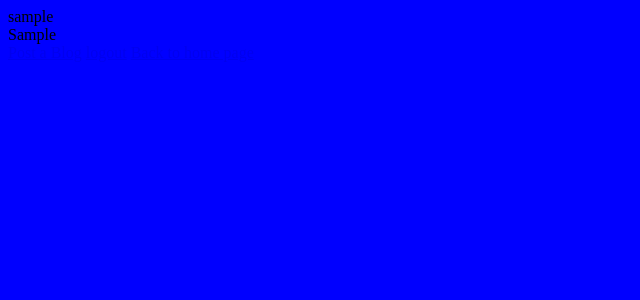
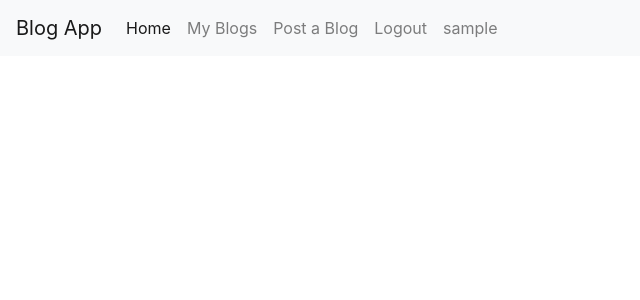
Before and after one commit to rj33536/Flogger, a Django app: page /myblogs in a window 1280 px wide. Shown: the top 300 px of the page, without its empty margins (0-640 px from the left). Run offline with Django 3.2, Linux system fonts and the light colour scheme; the visitor is signed in with stand-in values (Sample User, id 1); data that the repository does not hold is empty; some libraries are stand-ins or nearby versions.

Commit message:
frontend a bit better but still shitty

```diff
--- a/main/admin.py
+++ b/main/admin.py
@@ -1,4 +1,5 @@
 from django.contrib import admin
-from .models import blog
+from .models import blog,Comment
 # Register your models here.
 admin.site.register(blog)
+admin.site.register(Comment)
--- a/main/urls.py
+++ b/main/urls.py
@@ -1,8 +1,8 @@
 from django.urls import path,include
 from . import views
 urlpatterns = [
-    path('login',views.login,name="login"),
-    path('logout',views.logout,name="logout"),
+    path('accounts/login/',views.login,name="login"),
+    path('accounts/logout/',views.logout,name="logout"),
     path('',views.index,name="index"),
     path('post',views.post_blog,name="post"),
     path('view/<int:id>',views.view_details,name="detail"),
--- a/main/views.py
+++ b/main/views.py
@@ -5,6 +5,7 @@ from .models import blog
 from django.urls import reverse
 from django.utils import timezone
 from django.contrib.auth.models import User
+from django.contrib.auth.decorators import login_required
 # Create your views here.
 
 def Clap(request, blog_id):
@@ -23,6 +24,7 @@ def view_details(request,id):
 		}
 	return render(request,"view.html",context=context)
 
+@login_required
 def myblogs(request):
 	if not request.user.is_authenticated:
     		return render(request,'login.html',{"message":None})
--- /dev/null
+++ b/templates/base.html
@@ -0,0 +1,48 @@
+<html>
+<head>
+</head>
+
+<body>
+<nav class="navbar navbar-expand-lg navbar-light bg-light">
+  <a class="navbar-brand" href="#">Blog App</a>
+  <button class="navbar-toggler" type="button" data-toggle="collapse" data-target="#navbarSupportedContent" aria-controls="navbarSupportedContent" aria-expanded="false" aria-label="Toggle navigation">
+    <span class="navbar-toggler-icon"></span>
+  </button>
+
+  <div class="collapse navbar-collapse" id="navbarSupportedContent">
+    <ul class="navbar-nav mr-auto">
+      <li class="nav-item active">
+        <a class="nav-link" href="{% url 'index' %}">Home <span class="sr-only">(current)</span></a>
+      </li>
+      <li class="nav-item">
+        <a class="nav-link" href="{% url 'myblogs' %}">My Blogs</a>
+      </li>
+      <li class="nav-item">
+        <a class="nav-link" href="{% url 'post' %}">Post a Blog</a>
+      </li>
+      <li class="nav-item">
+        {% if user %}
+<a class="nav-link" href="{% url 'logout' %}">Logout</a>
+{% else %}
+<a class="nav-link" href="{% url 'login' %}">Login</a>
+{% endif %}
+      </li>
+      {% if user.is_authenticated %}
+      <li class="nav-item">
+        <a class="nav-link" href="#">{{user.username}}</a>
+      </li>
+      {% endif %}
+    </ul>
+  </div>
+</nav>
+
+{% block body %}
+{% endblock body %}
+
+<script src="https://code.jquery.com/jquery-3.4.1.slim.min.js" integrity="sha384-J6qa4849blE2+poT4WnyKhv5vZF5SrPo0iEjwBvKU7imGFAV0wwj1yYfoRSJoZ+n" crossorigin="anonymous"></script>
+<script src="https://cdn.jsdelivr.net/npm/popper.js@1.16.0/dist/umd/popper.min.js" integrity="sha384-Q6E9RHvbIyZFJoft+2mJbHaEWldlvI9IOYy5n3zV9zzTtmI3UksdQRVvoxMfooAo" crossorigin="anonymous"></script>
+<script src="https://stackpath.bootstrapcdn.com/bootstrap/4.4.1/js/bootstrap.min.js" integrity="sha384-wfSDF2E50Y2D1uUdj0O3uMBJnjuUD4Ih7YwaYd1iqfktj0Uod8GCExl3Og8ifwB6" crossorigin="anonymous"></script>
+<link rel="stylesheet" href="https://stackpath.bootstrapcdn.com/bootstrap/4.4.1/css/bootstrap.min.css" integrity="sha384-Vkoo8x4CGsO3+Hhxv8T/Q5PaXtkKtu6ug5TOeNV6gBiFeWPGFN9MuhOf23Q9Ifjh" crossorigin="anonymous">
+</body>
+
+</html>
--- a/templates/myblogs.html
+++ b/templates/myblogs.html
@@ -1,15 +1,6 @@
 
-
-<div>
-{{user.username}}
-</div>
-<div>
-{{user.first_name}}
-</div>
-<a href="{% url 'post' %}">Post a Blog</a>
-<a href="{% url 'logout' %}">logout</a>
-
-<a href="{% url 'index' %}">Back to home page</a>
+{% extends 'base.html' %}
+{% block body %}
 <ul>
 
 {%for blog in blogs%}
@@ -21,3 +12,5 @@
 </ul>
 {% load static %}
 <link rel="stylesheet" href="{% static 'css/style.css' %}">
+
+{% endblock body %}
--- a/templates/post.html
+++ b/templates/post.html
@@ -1,4 +1,6 @@
-<a href="{% url 'index' %}">Back to home page</a>
+{% extends 'base.html' %}
+{% block body %}
+
 <form method="post", action="{% url 'post' %}">
 {% csrf_token %}
 <input type="text" name="title">
@@ -7,3 +9,4 @@
 </textarea >
 <input type="submit" value="Post">
 </form>
+{% endblock body %}
```
Also changed, not shown: main/models.py (+5 -5 lines), templates/index.html (+3 -16 lines), templates/login.html (+3 -6 lines), templates/register.html (+3 -6 lines), templates/view.html (+33 -4 lines), main/migrations/0007_comment.py (added).
